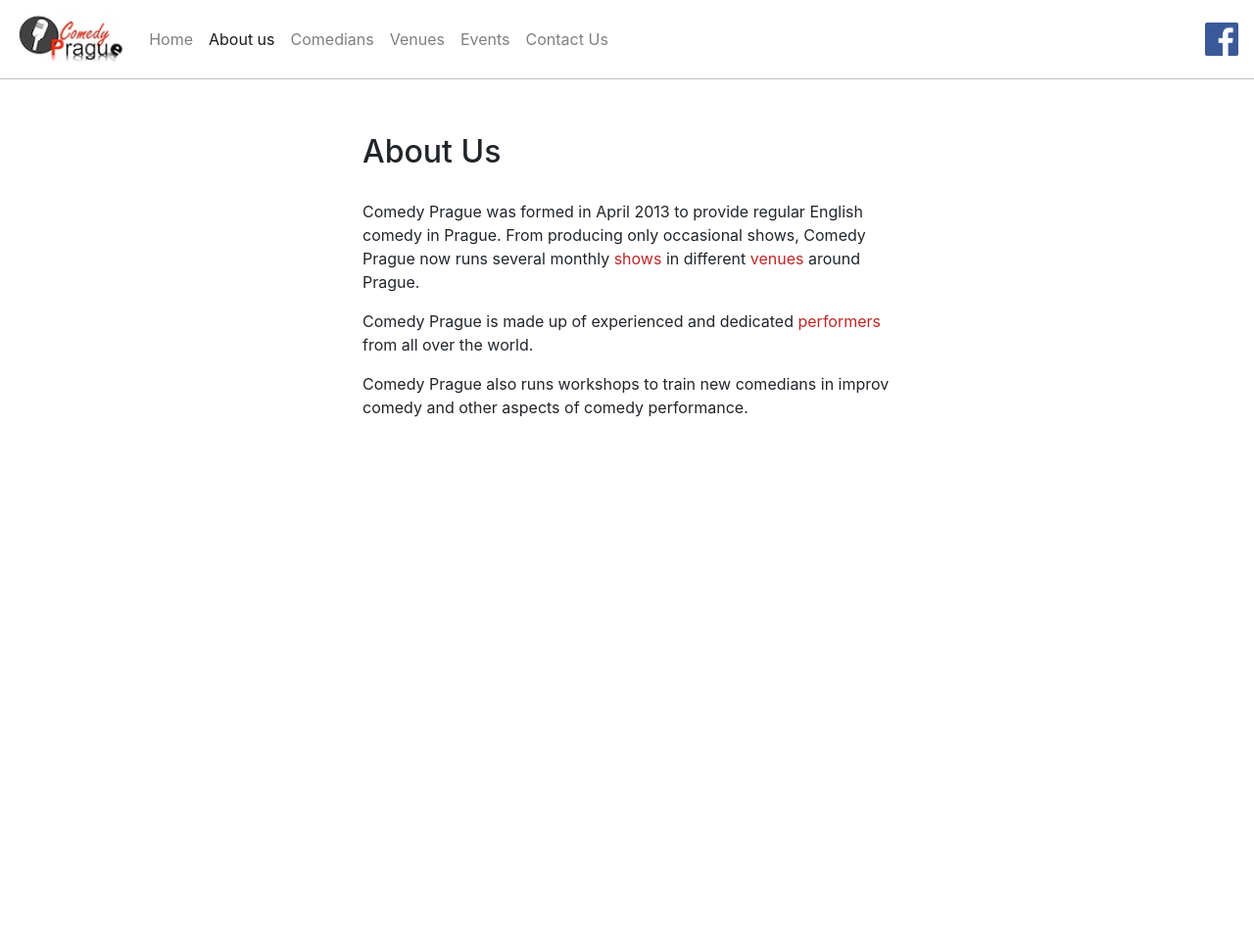
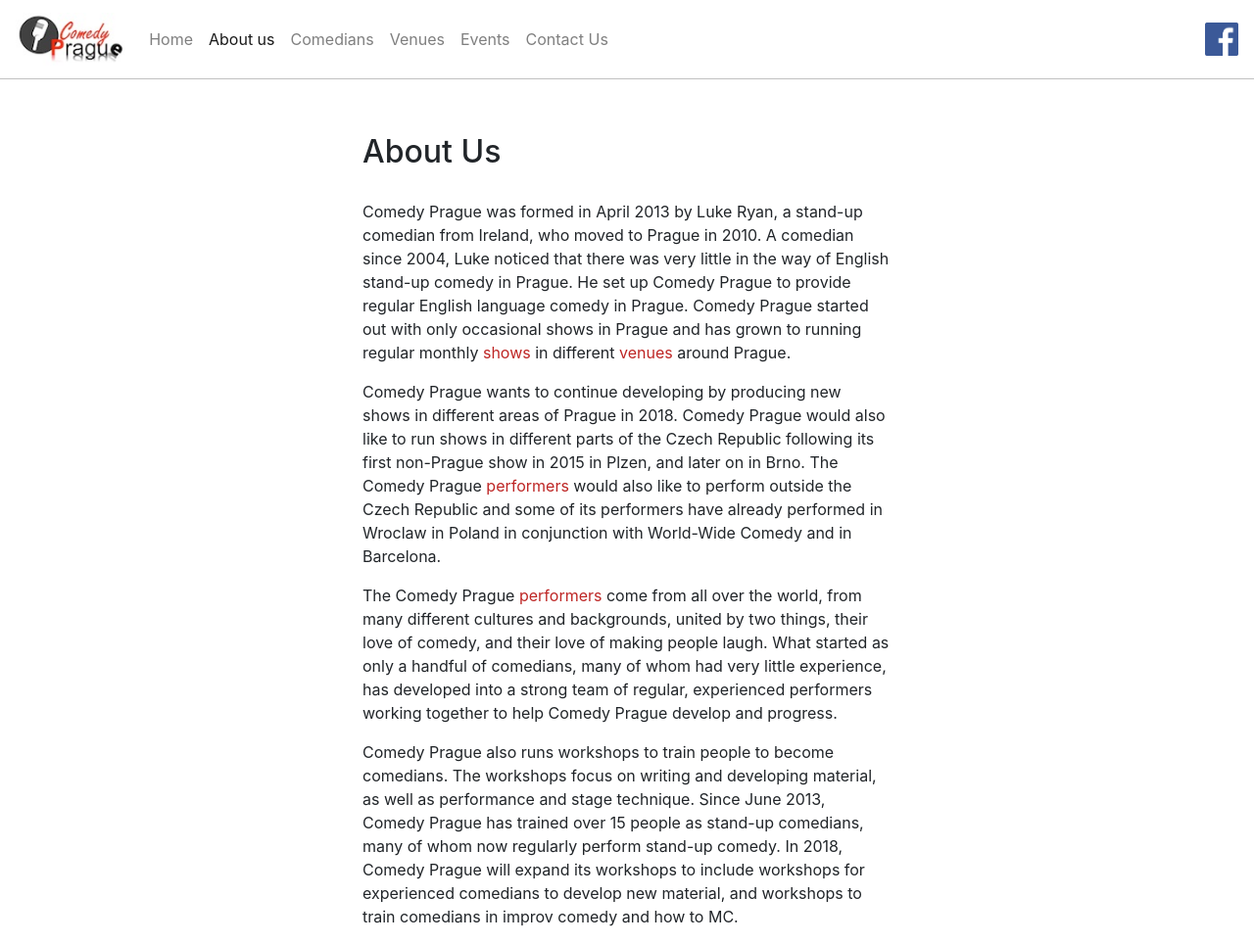
Before and after one commit to ComedyPrague/ComedyPrague.github.io, a Jekyll site: the page built from about-us.html, in a window 1280 px wide. Shown: the whole page at 98% size. Built offline with Jekyll 4.4.1, drawn with Linux system fonts in a browser that asks for light colours; before the commit the page ends 900 px from its top, so only the background shows below that.

Commit message:
Update about-us.html

```diff
--- a/about-us.html
+++ b/about-us.html
@@ -6,14 +6,12 @@ permalink: /about-us.html
 ---
 
 <div class="text">
-  <p>Comedy Prague was formed in April 2013 to provide regular English comedy in
-  Prague. From producing only occasional shows, Comedy Prague now runs several
-  monthly <a href="https://www.facebook.com/pg/comedyprague/events/">shows</a>
-  in different <a href="/venues.html">venues</a> around Prague.</p>
 
-  <p>Comedy Prague is made up of experienced and dedicated
-  <a href="/comedians.html">performers</a> from all over the world.</p>
+<p>Comedy Prague was formed in April 2013 by Luke Ryan, a stand-up comedian from Ireland, who moved to Prague in 2010. A comedian since 2004, Luke noticed that there was very little in the way of English stand-up comedy in Prague. He set up Comedy Prague to provide regular English language comedy in Prague. Comedy Prague started out with only occasional shows in Prague and has grown to running regular monthly <a href="/events.html">shows</a> in different <a href="/venues.html">venues</a> around Prague.</p>
 
-  <p>Comedy Prague also runs workshops to train new comedians in improv comedy
-  and other aspects of comedy performance.</p>
+<p>Comedy Prague wants to continue developing by producing new shows in different areas of Prague in 2018. Comedy Prague would also like to run shows in different parts of the Czech Republic following its first non-Prague show in 2015 in Plzen, and later on in Brno. The Comedy Prague <a href="/comedians.html">performers</a> would also like to perform outside the Czech Republic and some of its performers have already performed in Wroclaw in Poland in conjunction with World-Wide Comedy and in Barcelona.</p>
+
+<p>The Comedy Prague <a href="/comedians.html">performers</a> come from all over the world, from many different cultures and backgrounds, united by two things, their love of comedy, and their love of making people laugh. What started as only a handful of comedians, many of whom had very little experience, has developed into a strong team of regular, experienced performers working together to help Comedy Prague develop and progress.</p>
+
+<p>Comedy Prague also runs workshops to train people to become comedians. The workshops focus on writing and developing material, as well as performance and stage technique. Since June 2013, Comedy Prague has trained over 15 people as stand-up comedians, many of whom now regularly perform stand-up comedy. In 2018, Comedy Prague will expand its workshops to include workshops for experienced comedians to develop new material, and workshops to train comedians in improv comedy and how to MC.</p>
 </div>
```
